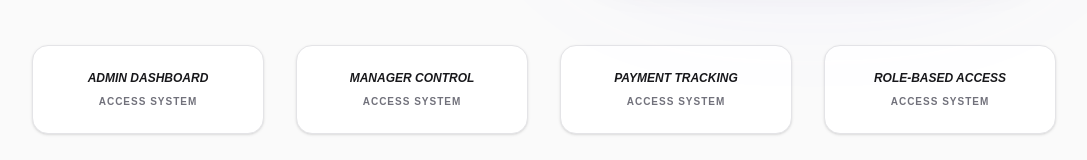
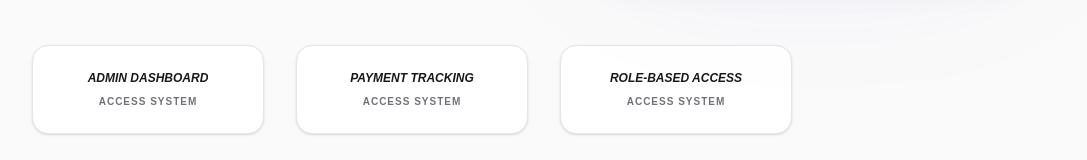
Before and after one commit to mahafujriyan/Neon-Code, a Next.js app: page / in a window 1280 px wide. Shown: the part 531-691 px from the top of the page, without its empty margins (96-1183 px from the left). Built offline with nearby package versions, Linux system fonts and the light colour scheme; no server answers.

Commit message:
Added the manager remove

```diff
--- a/src/app/page.js
+++ b/src/app/page.js
@@ -19,7 +19,7 @@ export default function Home() {
   // ফিচারের ডাটাবেস (লিঙ্কসহ)
   const features = [
     { title: "Admin Dashboard", path: "/dashboard/admin" },
-    { title: "Manager Control", path: "/dashboard/manager" },
+
     { title: "Payment Tracking", path: "/dashboard/admin" },
     { title: "Role-Based Access", path: "/register" },
   ];
```
